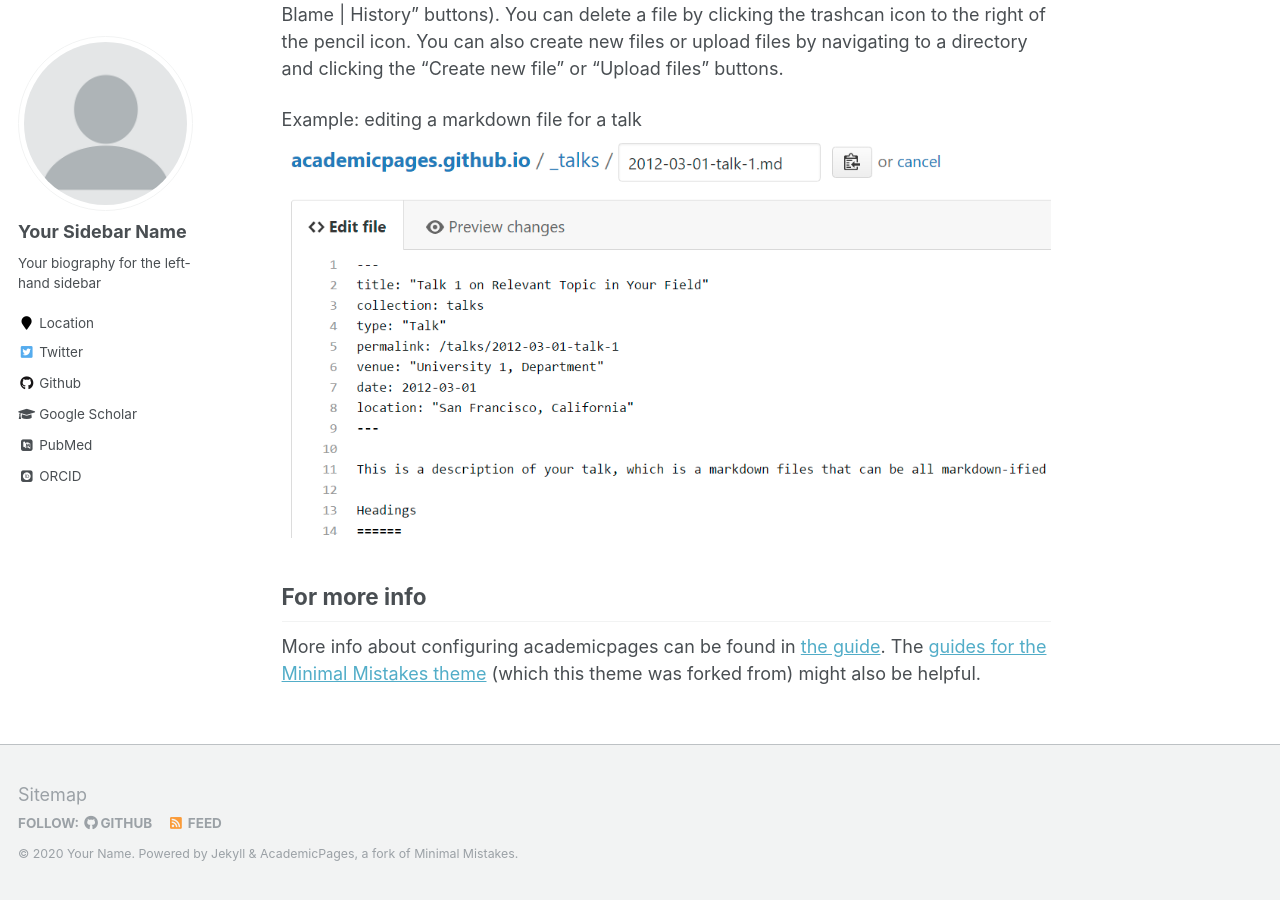
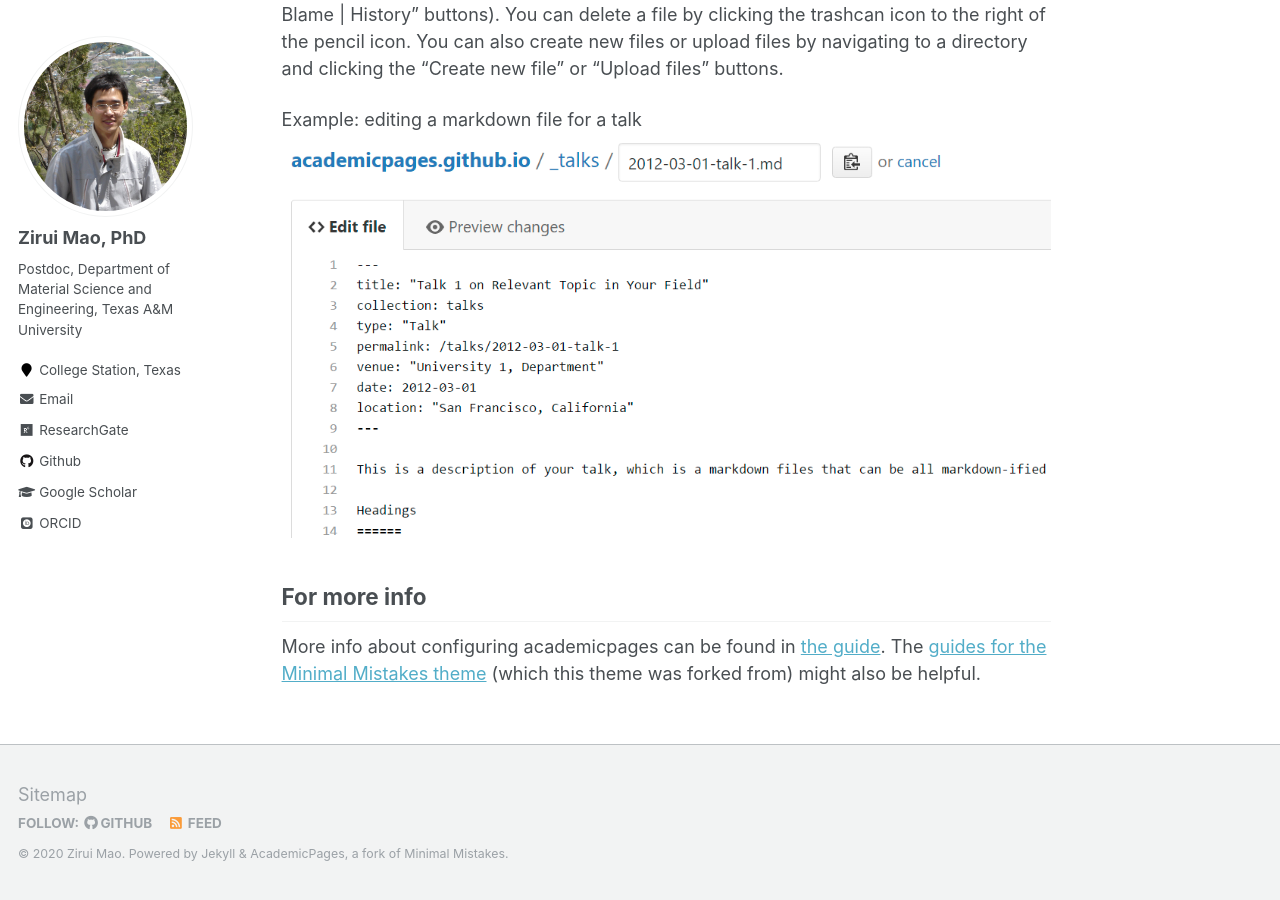
Before and after one commit to maozirui0827/maozirui.github.io, a Jekyll site: the page built from _pages/about.md, in a window 1280 px wide and 900 px high, scrolled down 2463 px. Built offline with Jekyll 4.4.1, drawn with Linux system fonts in a browser that asks for light colours; some web fonts are replaced; some of the changed text lies outside the part shown.

Commit message:
Update _config.yml

```diff
--- a/_config.yml
+++ b/_config.yml
@@ -7,13 +7,13 @@
 
 # Site Settings
 locale                   : "en-US"
-title                    : "Your Name / Site Title"
+title                    : "Zirui Mao"
 title_separator          : "-"
-name                     : &name "Your Name"
-description              : &description "personal description"
-url                      : https://academicpages.github.io # the base hostname & protocol for your site e.g. "https://mmistakes.github.io"
+name                     : &name "Zirui Mao"
+description              : &description "Postdoc, Department of Material Science and Engineering, Texas A&M University"
+url                      : https://maozirui.github.io # the base hostname & protocol for your site e.g. "https://mmistakes.github.io"
 baseurl                  : "" # the subpath of your site, e.g. "/blog"
-repository               : "academicpages/academicpages.github.io"
+repository               : "maozirui/maozirui.github.io"
 teaser                   :  # filename of teaser fallback teaser image placed in /images/, .e.g. "500x300.png"
 breadcrumbs              : false # true, false (default)
 words_per_minute         : 160
@@ -80,15 +80,14 @@ analytics:
 
 # Site Author
 author:
-  name             : "Your Sidebar Name"
-  avatar           : "profile.png"
-  bio              : "Your biography for the left-hand sidebar"
-  location         : "Location"
+  name             : "Zirui Mao, PhD"
+  avatar           : "ziruimao.png"
+  bio              : "Postdoc, Department of Material Science and Engineering, Texas A&M University"
+  location         : "College Station, Texas"
   employer         :
-  pubmed           : "https://www.ncbi.nlm.nih.gov/pubmed/?term=john+snow"
-  googlescholar    : "http://yourfullgooglescholarurl.com"
-  email            :
-  researchgate     :  # example: "https://www.researchgate.net/profile/yourprofile"
+  googlescholar    : "https://scholar.google.com/citations?user=o5mccd8AAAAJ&hl=en"
+  email            : "maozr@tamu.edu"
+  researchgate     : "https://www.researchgate.net/profile/Zirui_Mao"
   uri              :
   bitbucket        :
   codepen          :
@@ -96,20 +95,20 @@ author:
   flickr           :
   facebook         :
   foursquare       :
-  github           : "academicpages"
+  github           : "maozirui"
   google_plus      :
   keybase          :
   instagram        :
   impactstory      : #"https://profiles.impactstory.org/u/xxxx-xxxx-xxxx-xxxx"
   lastfm           :
   linkedin         :
-  orcid            : "http://orcid.org/yourorcidurl"
+  orcid            : "http://orcid.org/0000-0003-3223-8921"
   pinterest        :
   soundcloud       :
   stackoverflow    : # http://stackoverflow.com/users/123456/username
   steam            :
   tumblr           :
-  twitter          : "replacethistwitterhandle"
+  twitter          :
   vine             :
   weibo            :
   xing             :
```
